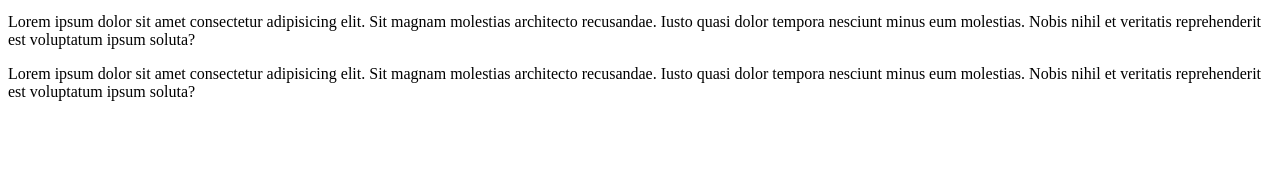
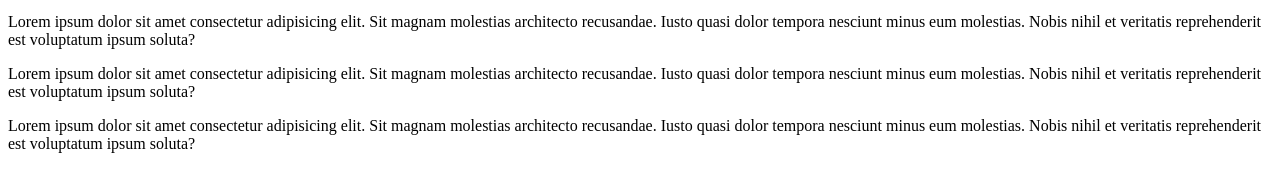
Before and after one commit to meshmmanuel/service-worker, a plain HTML site: page index.html in a window 1280 px wide. Shown: the part 119-310 px from the top of the page. Drawn offline with Linux system fonts and the light colour scheme.

Commit message:
Add changes

```diff
--- a/index.html
+++ b/index.html
@@ -18,6 +18,8 @@
 
     <p>Lorem ipsum dolor sit amet consectetur adipisicing elit. Sit magnam molestias architecto recusandae. Iusto quasi dolor tempora nesciunt minus eum molestias. Nobis nihil et veritatis reprehenderit est voluptatum ipsum soluta?
     </p>
+    <p>Lorem ipsum dolor sit amet consectetur adipisicing elit. Sit magnam molestias architecto recusandae. Iusto quasi dolor tempora nesciunt minus eum molestias. Nobis nihil et veritatis reprehenderit est voluptatum ipsum soluta?
+    </p>
     <!-- Scripts -->
     <script>
         if ('serviceWorker' in navigator) {
```
